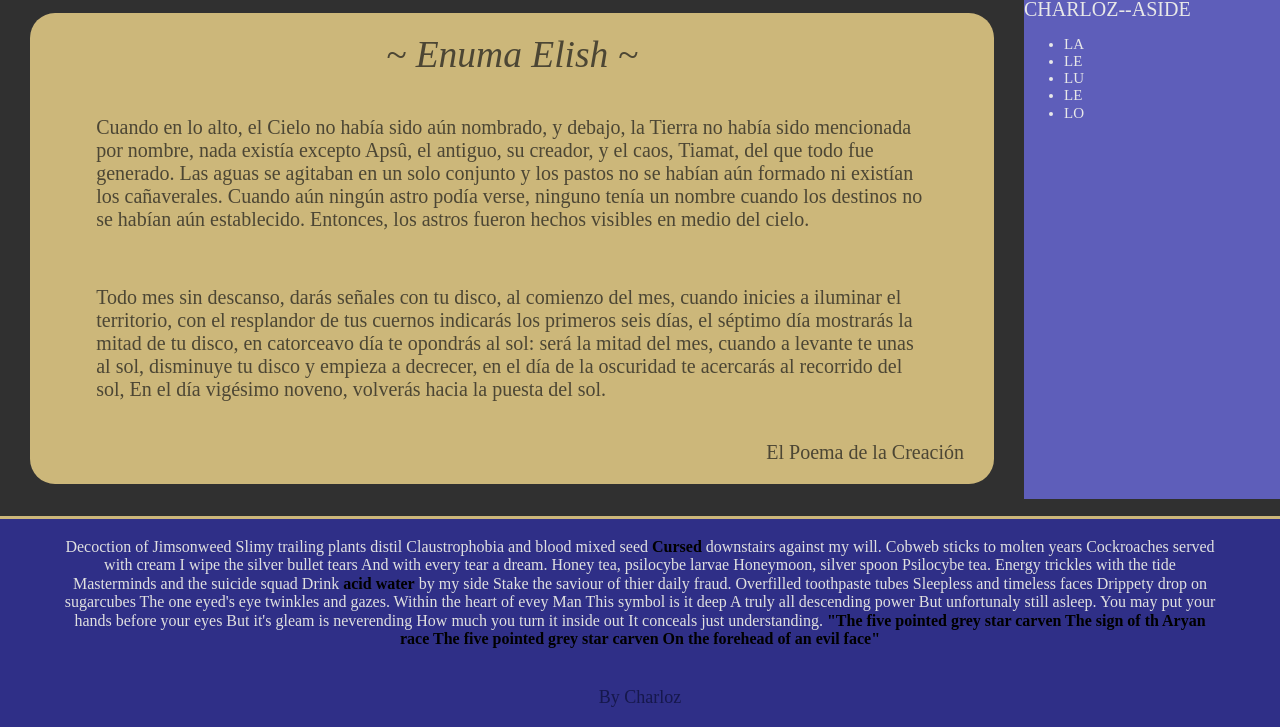
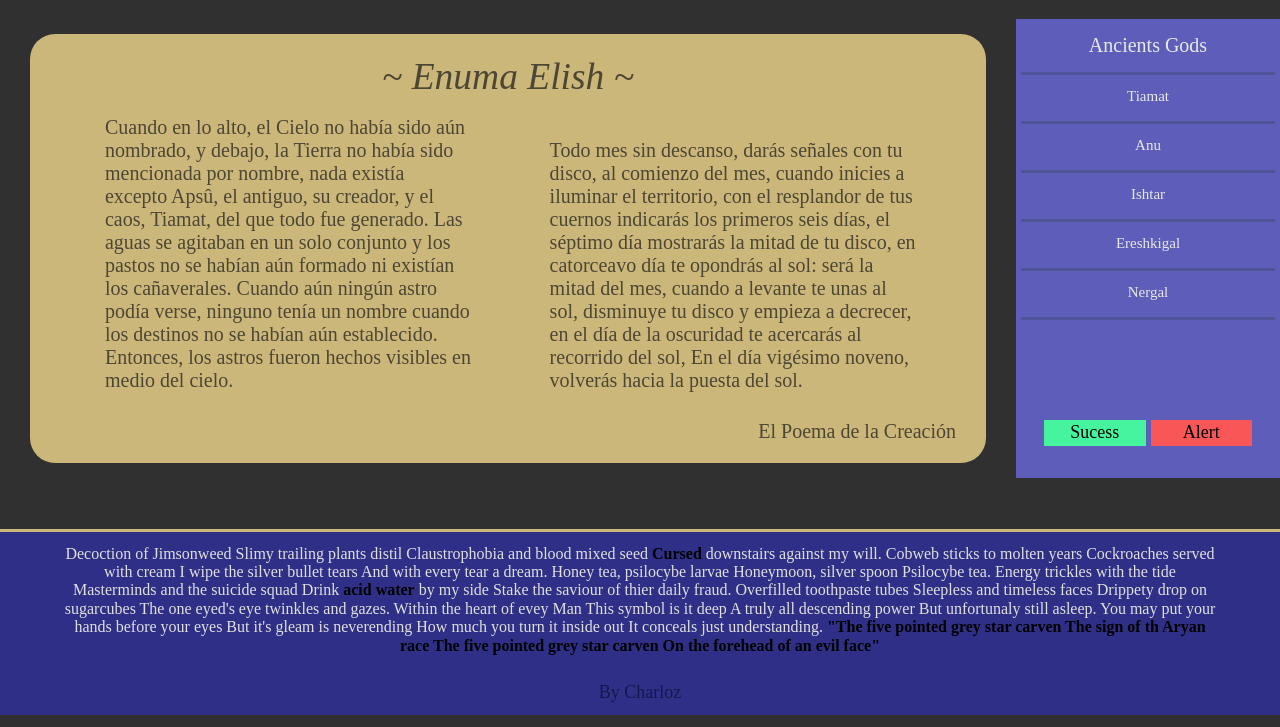
Before and after one commit to carlos-lopez-olx/Tiamat-sandbox, a plain HTML site: page index.html in a window 1280 px wide. Shown: the part 107-834 px from the top of the page. Drawn offline with Linux system fonts and the light colour scheme.

Commit message:
[tiamat]-[z]-add style to body, footer and aside, also add content to all the component

```diff
--- a/index.html
+++ b/index.html
@@ -43,15 +43,19 @@
 					</p>
 				</article>
 	    	<footer class="footer-section">El Poema de la Creación</footer>
-	  	</section>
-	  	<aside class="sidebar">CHARLOZ--ASIDE
+  	</section>
+		<aside class="sidebar"> Ancients Gods
 			<ul class="list">
-				<li>LA</li>
-				<li>LE</li>
-				<li>LU</li>
-				<li>LE</li>
-				<li>LO</li>
+				<li>Tiamat</li>
+				<li>Anu</li>
+				<li>Ishtar</li>
+				<li>Ereshkigal</li>
+				<li>Nergal</li>
 			</ul>
+			<div class="side-button-container">
+				<button class="sidebar-button-sucess"> Sucess </button>
+				<button class="sidebar-button-alert" > Alert </button>
+			</div
 		</aside>
 	</div>
 	<footer class="footer-container">
--- a/styles/tiamat.css
+++ b/styles/tiamat.css
@@ -23,9 +23,9 @@
 }
 
 .title-container {
-	width: 25%;
+	width: fit-content;
 	display: inline-block;
-	position: absolute;
+	position: fixed;
 	right: 15px;
 }
 
@@ -41,7 +41,7 @@
 	display: inline-flex;
 	white-space: nowrap;
 	width: 100%;
-  margin: 1.3% 0;
+	margin: 3% 0;
 }
 
 .body-section, .sidebar {
@@ -74,12 +74,13 @@
 }
 
 .article-section p {
-  padding: 40px;
-  width: 90%;
+	padding: 2% 4% 3% 6%;
+	width: 40%;
+	display: inline-block;
 	}
 
 .article-section p:last-of-type {
-  padding-top: 15px;
+	padding: 2% 4% 3% 4%;
 }
 
 .footer-section {
@@ -91,14 +92,57 @@
 	border-radius: 0 0 25px 25px;
 }
 
+/* Sidebar */
+
 .sidebar {
 	background-color: #5e5eba;
 	white-space: normal;
 	width: 20%;
+  	text-align: center;
+  	padding: 15px 5px 0px 5px;
 }
 
 .list {
   	font-size: 15px;
+    list-style: none;
+	height: 75%;
+	padding: 0;
+}
+
+.list li {
+	border-top: solid #4e5496;
+	height: 10%;
+	padding-top: 5%;
+}
+
+.list li:last-of-type {
+	border-bottom: solid #4e5496;
+}
+
+.side-button-container button {
+	width: 40%;
+	padding: 1% 0;
+	font-size: large;
+}
+
+.sidebar-button-sucess {
+	background-color: #46f49d;
+	border: none;
+}
+
+.sidebar-button-sucess:hover {
+	background-color: #88e8b8;
+	border: none;
+}
+
+.sidebar-button-alert {
+	background-color: #f95757;
+	border: none;
+}
+
+.sidebar-button-alert:hover {
+	background-color: #e88181;
+	border: none;
 }
 
 /* Footer */
@@ -108,13 +152,15 @@
 	height: 10%;
   	border-top-style: solid;
   	border-top-color: #ccb77a;
+  	margin-top: 1%;
 }
 
 .footer-content {
 	width: 90%;
-	padding: 1.5%;
+	padding: 1%;
 	font-size: 16px;
-	color: #e0e0e0
+	color: #e0e0e0;
+  	margin-bottom: 0.1%;
 }
 
 .footer-content strong {
@@ -122,6 +168,7 @@
 }
 
 #author {
+  	margin-bottom: 0.1%;
 	font-size: 18px;
 	color: #16184c;
 }
```
Lines whose indentation alone changed are shown as unchanged.
